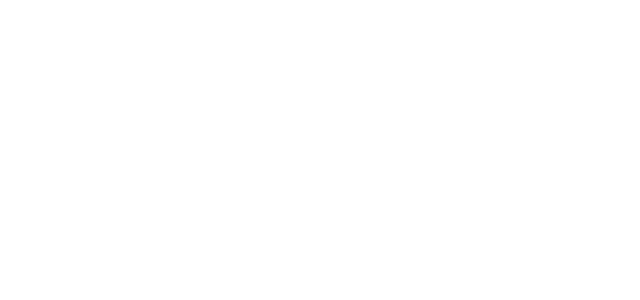
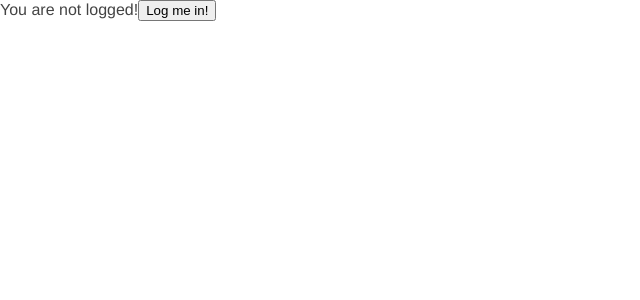
Before and after one commit to mgdskr/github-auth, a React (Create React App) app: page /login in a window 1280 px wide. Shown: the top 300 px of the page, without its empty margins (0-640 px from the left). Built offline with nearby package versions, Linux system fonts and the light colour scheme; the HTML template or start-up script is replaced by a standard one.

Commit message:
fixed basic route for dev and prod mode

```diff
--- a/package.json
+++ b/package.json
@@ -20,8 +20,8 @@
   },
   "scripts": {
     "precommit": "lint-staged",
-    "start": "set PORT=8081 && react-scripts start",
-    "build": "react-scripts build",
+    "start": "set PORT=8081 && set MODE=dev && react-scripts start",
+    "build": "set mode=prod && react-scripts build",
     "test": "react-scripts test --env=jsdom",
     "eject": "react-scripts eject"
   },
--- a/src/App.js
+++ b/src/App.js
@@ -5,28 +5,39 @@
 import Home from './components/Home';
 import API from './services/github-api';
 
+const pathname = process.env.MODE === 'prod' ? '/github-auth' : '';
+
 class App extends Component {
   render() {
     return (
       <Router>
         <Fragment>
-          <Route path="/github-auth/login" component={Login} />
-          <Route path="/github-auth/oauth" component={OAuth} />
-          <PrivateRoute exact path="/github-auth/" component={Home} />
+          <RouteWithPath path="/login" component={Login} />
+          <RouteWithPath path="/oauth" component={OAuth} />
+          <PrivateRoute exact path="/" component={Home} />
         </Fragment>
       </Router>
     );
   }
 }
 
-const PrivateRoute = ({ component: Component, ...rest }) => (
+const RouteWithPath = ({ component: Component, path, ...rest }) => (
   <Route
     {...rest}
+    path={`${pathname}${path}`}
+    render={props => <Component {...props} />}
+  />
+);
+
+const PrivateRoute = ({ component: Component, path, ...rest }) => (
+  <Route
+    {...rest}
+    path={`${pathname}${path}`}
     render={props =>
       API.hasToken() ? (
         <Component {...props} />
       ) : (
-        <Redirect to="/github-auth/login" />
+        <Redirect to={`${pathname}/login`} />
       )
     }
   />
```
